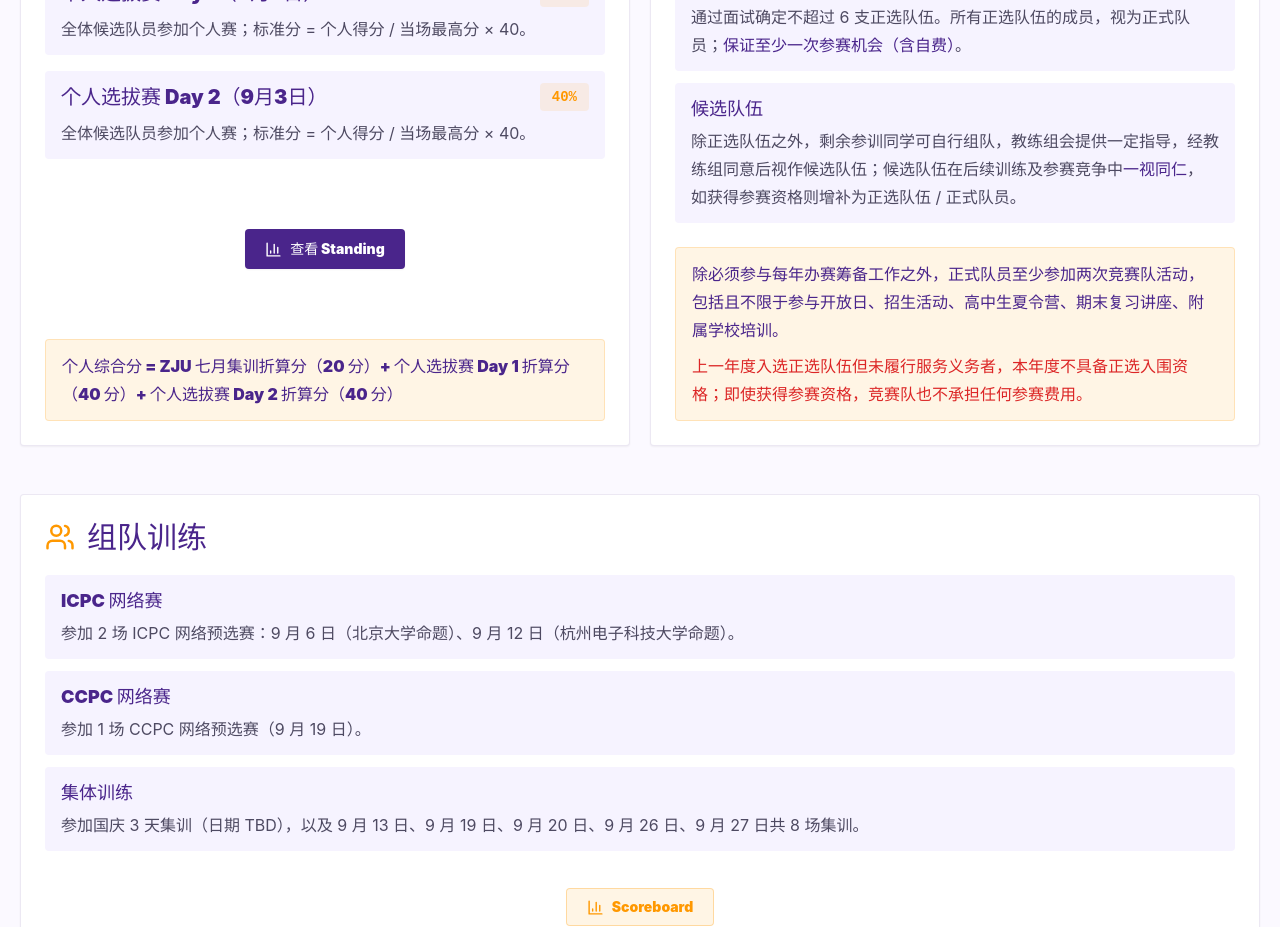
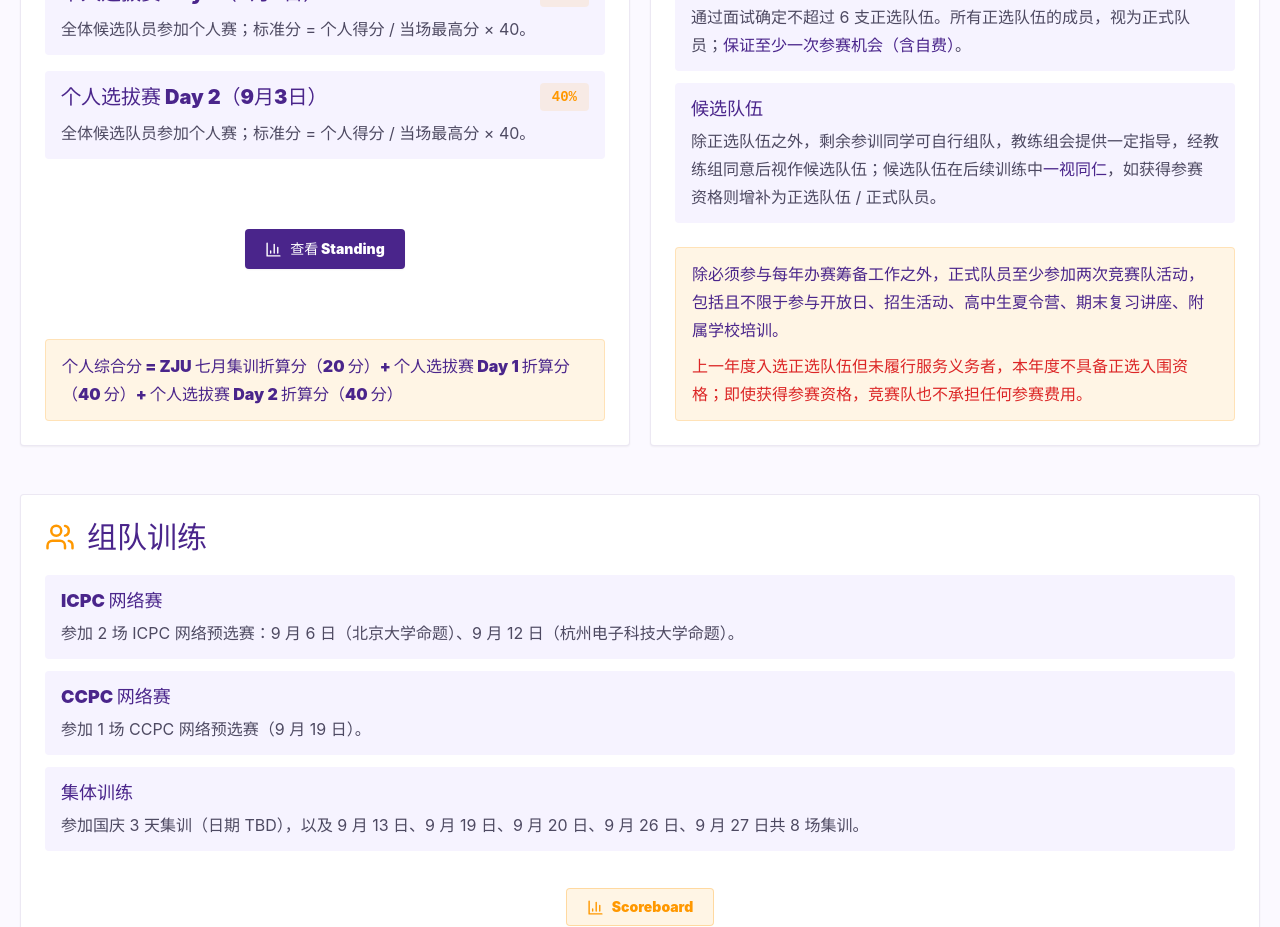
Before and after one commit to sds-xcpc/sds-xcpc.github.io, a React (Vite) app: page /training in a window 1280 px wide. Shown: the part 960-1887 px from the top of the page. Built offline with nearby package versions, Linux system fonts and the light colour scheme; a web font is replaced by a local one.

Commit message:
Clarify candidate team training policy

```diff
--- a/src/pages/TrainingRules.tsx
+++ b/src/pages/TrainingRules.tsx
@@ -40,7 +40,7 @@ const teamRules = [
     title: '候选队伍',
     body: (
       <>
-        除正选队伍之外，剩余参训同学可自行组队，教练组会提供一定指导，经教练组同意后视作候选队伍；候选队伍在后续训练及参赛竞争中
+        除正选队伍之外，剩余参训同学可自行组队，教练组会提供一定指导，经教练组同意后视作候选队伍；候选队伍在后续训练中
         <strong className="font-black text-purple">一视同仁</strong>
         ，如获得参赛资格则增补为正选队伍 / 正式队员。
       </>
```
